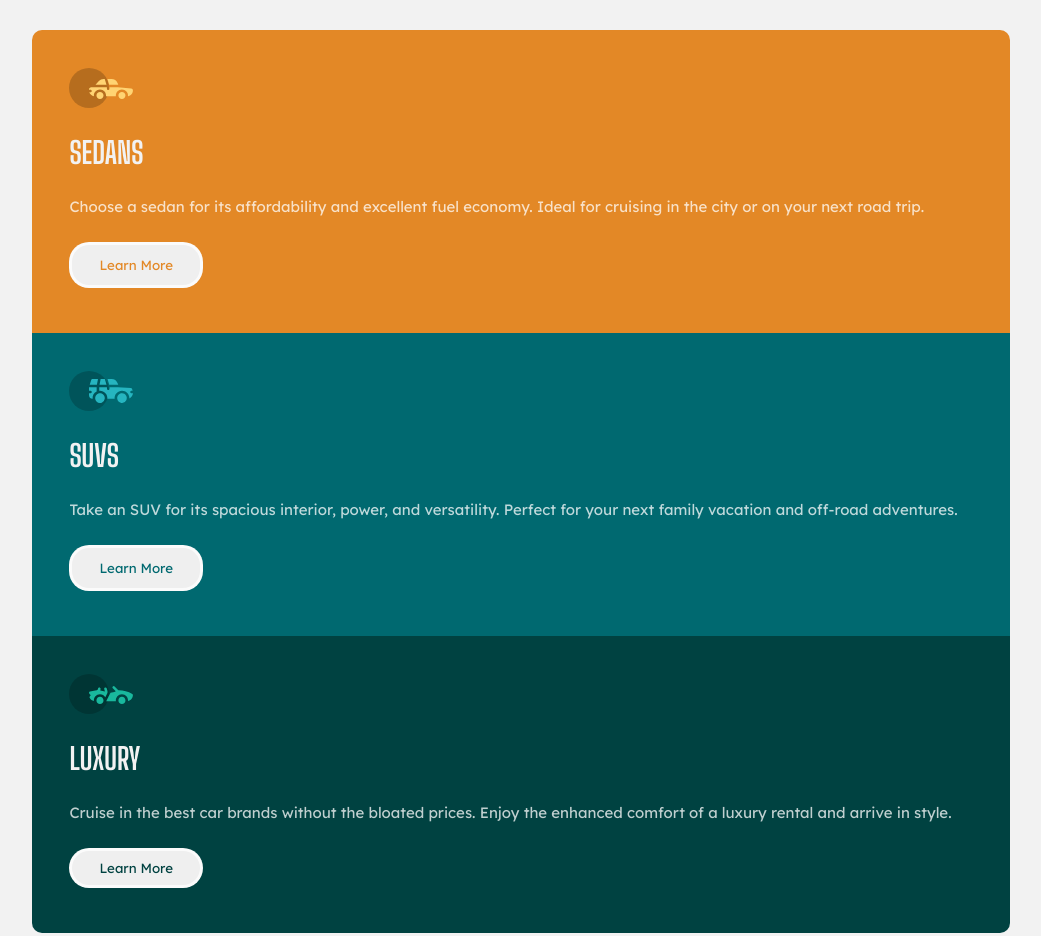
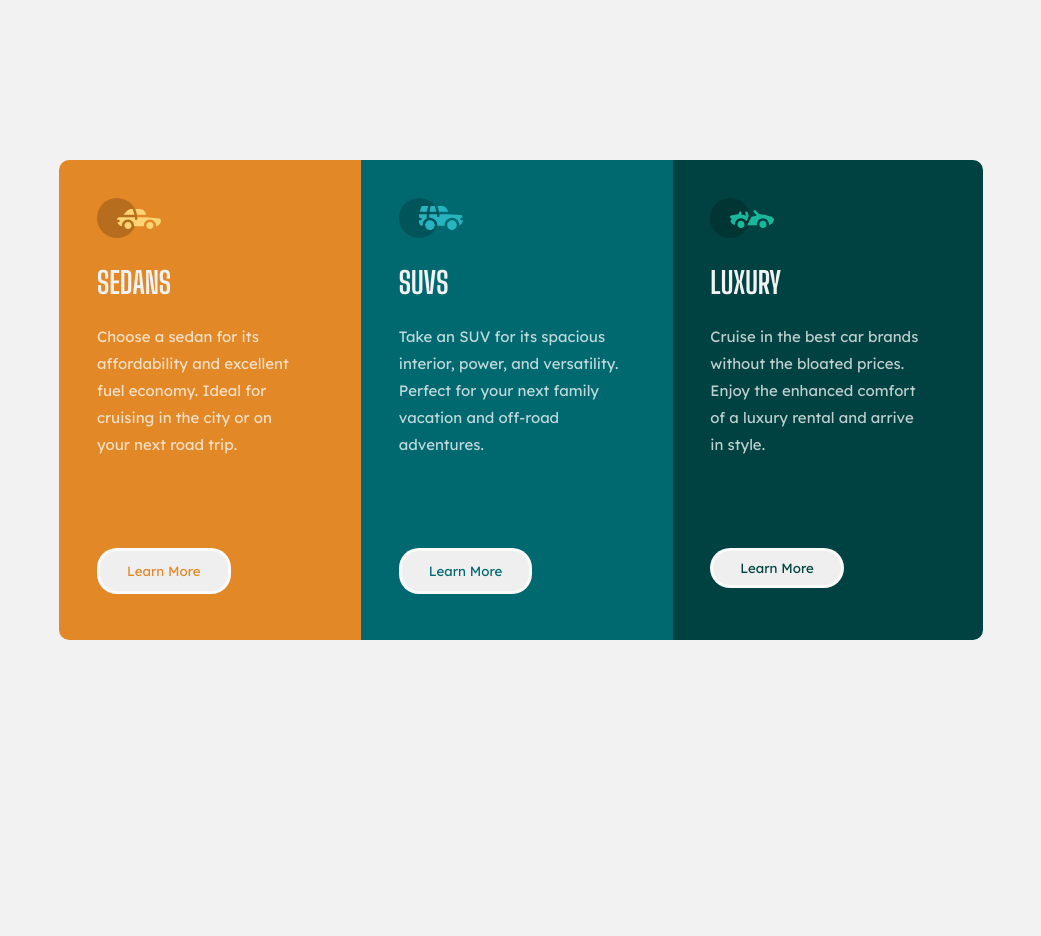
Before and after one commit to KanagarajKj/column-preview, a plain HTML site: page index.html in a window 1536 px wide. Shown: the whole page, without its empty margins (247-1288 px from the left). After the commit the page ends 800 px from the top, so only its background shows below. Drawn offline with Linux system fonts and the light colour scheme.

Commit message:
Project Completed

```diff
--- a/index.html
+++ b/index.html
@@ -37,7 +37,7 @@
   </div> -->
 
 
-<main class="card">
+<div class="card">
 
   <section class="card_one_container">
     <div class="card_img">
@@ -73,7 +73,7 @@
   <button class="card_three_btn">Learn More</button>
     </div>
   </section>
-</main>
+</div>
 
 
 </body>
--- a/styles/style.css
+++ b/styles/style.css
@@ -39,11 +39,13 @@ body{
     background-color: var(--clr-Bright-orange);
     padding: 2.5rem 0rem 0rem 2.5rem;
     border-radius: 10px 10px 0 0;
+    height: 27rem;
 }
 
 .card_two_container{
     background-color: var(--clr-Dark-cyan);
      padding: 2.5rem 0rem 0rem 2.5rem;
+     height: 27rem;
 }
 
 
@@ -51,6 +53,7 @@ body{
   background-color: var(--clr-Very-dark-cyan);
     padding: 2.5rem 0rem 0rem 2.5rem;
     border-radius: 0 0 10px 10px;
+    height:27rem ;
 }
 
 .car_title{
@@ -116,3 +119,34 @@ body{
     background-color: var(--clr-Very-dark-cyan);
     color: var(--clr-transparent-white);
 }
+
+@media screen and (min-width:1440px){
+
+.card{
+display: flex;
+flex-direction: row;
+align-items: center;
+justify-content: center;
+width: 64%;
+height: 100vh;
+}
+
+.card_one_container{
+    border-radius: 10px 0 0 10px;
+    height: 32rem;
+}
+
+.card_two_container{
+    height: 32rem;
+}
+
+.card_three_container{
+    border-radius: 0 10px 10px 0;
+    height: 32rem;
+}
+.card_paragraph{
+    margin-bottom: 6rem;
+}
+
+
+}
```
